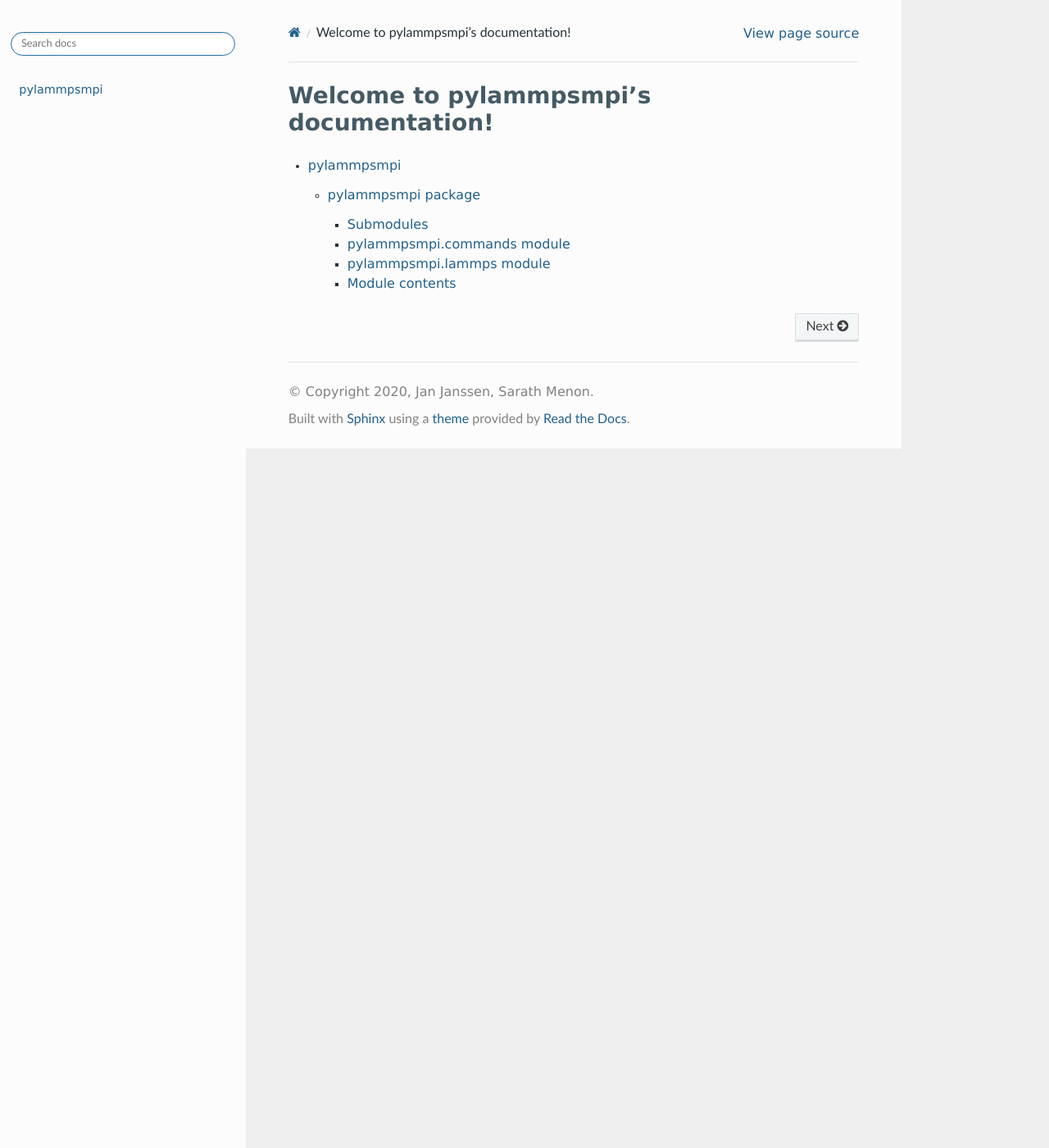
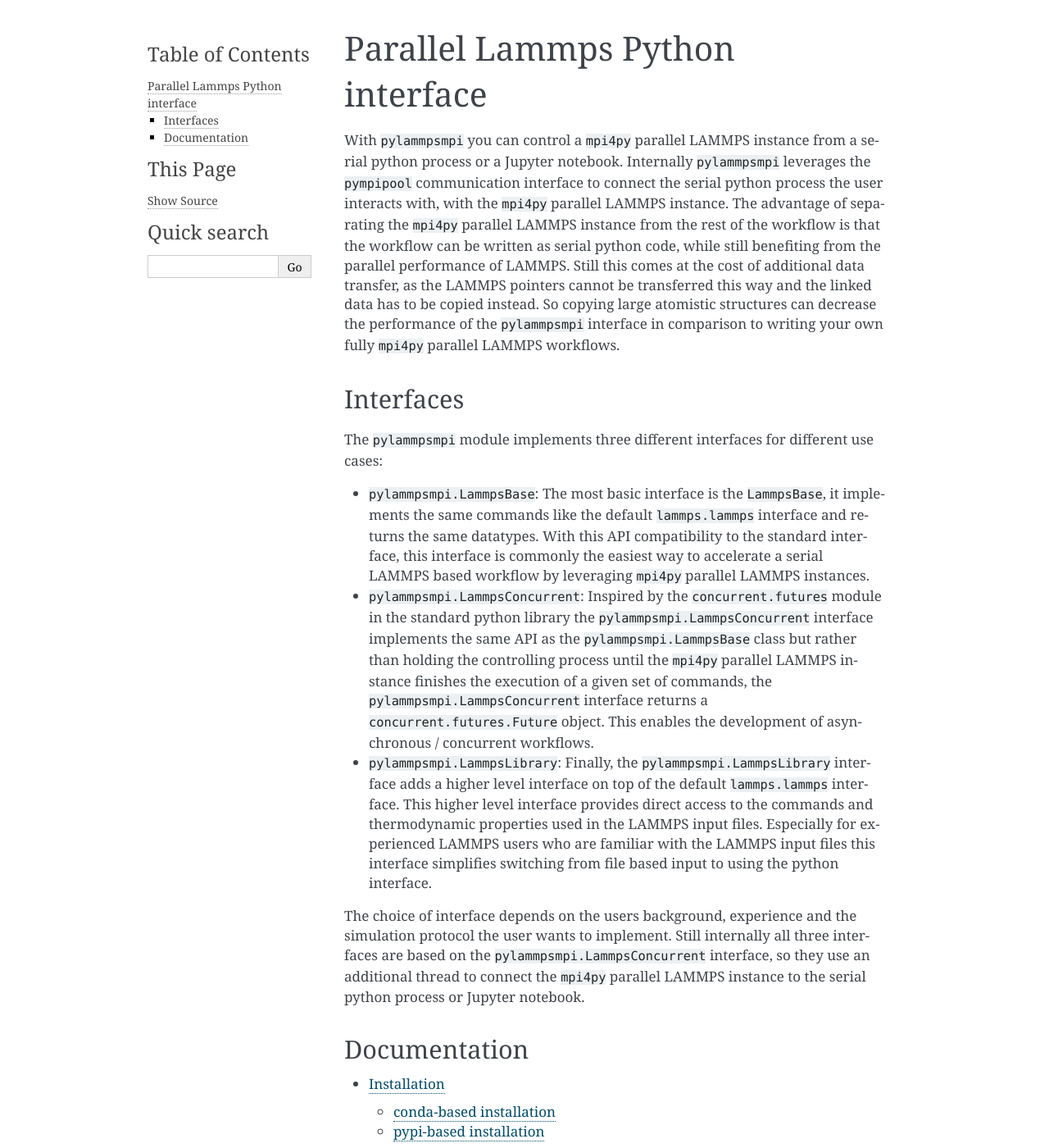
Before and after one commit to pyiron/pylammpsmpi, a Sphinx documentation site: the page built from docs/source/index.rst, in a window 1280 px wide and 1400 px high. Shown: the whole window at 82% size. Built offline with Sphinx 7.4.7, drawn with Linux system fonts in a browser that asks for light colours; the version number could not be read and is left out; some of the changed text lies outside the part shown.

Commit message:
Add a first version of a new sphinx based documentation

```diff
--- a/docs/_static/theme_extra.css
+++ /dev/null
@@ -1,66 +0,0 @@
-.wy-side-nav-search, .wy-nav-top {
-background: #FCFCFC;
-}
-.wy-nav-side {
-background: #FCFCFC;
-}
-.rst-versions .rst-current-version {
-background: #FCFCFC;
-}
-
-body {
-  color: #263238;
-}
-
-h1 {
-  color: #455A64;
-}
-
-h2 {
-  color: #455A64;
-}
-
-h3 {
-  color: #455A64;
-}
-
-h4 {
-  color: #455A64;
-}
-
-a:link {
-  color: #21618C;
-}
-
-/* visited link */
-a:visited {
-  color: #633974;
-}
-
-/* mouse over link */
-a:hover {
-  text-decoration: underline;
-}
-
-/* selected link */
-a:active {
-  color: blue;
-}
-
-p {
-  font-family: "Verdana", Verdana, sans-serif;
-}
-
-li a, h1, h2, h3, h4 {
-  font-family: "Verdana", Verdana, sans-serif;
-}
-
-li a:hover {
-  background-color: #B0BEC5;
-  color: #263238;
-}
-
-li a:hover:not(.active) {
-  background-color: #B0BEC5;
-  color: #263238;
-}
--- a/docs/requirements.txt
+++ /dev/null
@@ -1 +0,0 @@
-sphinx_rtd_theme
--- a/docs/source/conf.py
+++ b/docs/source/conf.py
@@ -1,87 +1,34 @@
 # Configuration file for the Sphinx documentation builder.
 #
-# This file only contains a selection of the most common options. For a full
-# list see the documentation:
+# For the full list of built-in configuration values, see the documentation:
 # https://www.sphinx-doc.org/en/master/usage/configuration.html
 
-# -- Path setup --------------------------------------------------------------
+# -- Project information -----------------------------------------------------
+# https://www.sphinx-doc.org/en/master/usage/configuration.html#project-information
 
-# If extensions (or modules to document with autodoc) are in another directory,
-# add these directories to sys.path here. If the directory is relative to the
-# documentation root, use os.path.abspath to make it absolute, like shown here.
-#
-import os
-import sys
-import sphinx_rtd_theme
-
-sys.path.insert(0, os.path.abspath('../../'))
-
-# -- Project information -----------------------------------------------------
-
-project = 'pylammpsmpi'
+project = 'pympipool'
 copyright = '2020, Jan Janssen, Sarath Menon'
 author = 'Jan Janssen, Sarath Menon'
 
-# The full version, including alpha/beta/rc tags
-release = '0.0.1'
+# -- General configuration ---------------------------------------------------
+# https://www.sphinx-doc.org/en/master/usage/configuration.html#general-configuration
 
+extensions = ["myst_parser", 'sphinx.ext.autodoc', 'sphinx.ext.napoleon']
 
-# -- General configuration ---------------------------------------------------
-
-# Add any Sphinx extension module names here, as strings. They can be
-# extensions coming with Sphinx (named 'sphinx.ext.*') or your custom
-# ones.
-extensions = [
-    'sphinx.ext.autodoc',
-    'sphinx.ext.coverage',
-    'sphinx.ext.mathjax',
-    'sphinx.ext.viewcode',
-    'sphinx.ext.githubpages',
-    'sphinx.ext.napoleon',
-    'sphinx_rtd_theme',
-]
-
-# Add any paths that contain templates here, relative to this directory.
-templates_path = ['../_templates']
-
-# List of patterns, relative to source directory, that match files and
-# directories to ignore when looking for source files.
-# This pattern also affects html_static_path and html_extra_path.
+templates_path = ['_templates']
 exclude_patterns = []
 
 
+
 # -- Options for HTML output -------------------------------------------------
+# https://www.sphinx-doc.org/en/master/usage/configuration.html#options-for-html-output
 
-# The theme to use for HTML and HTML Help pages.  See the documentation for
-# a list of builtin themes.
-#
-html_theme = 'sphinx_rtd_theme'
-#html_theme_path = [sphinx_rtd_theme.get_html_theme_path()]
+html_theme = 'alabaster'
+html_static_path = ['_static']
 
-html_logo = "../_static/pyiron_logo.png"
-html_theme_options = {
-    'logo_only' : True,
-    'canonical_url' : 'https://pylammpsmpi.readthedocs.io/',
-}
 
-html_extra_path = ['../_static']
+# -- Generate API documentation ----------------------------------------------
+# https://www.sphinx-doc.org/en/master/man/sphinx-apidoc.html
 
-source_suffix = '.rst'
-
-# The master toctree document.
-master_doc = 'index'
-pygments_style = None
-
-html_static_path = ['../_static']
-def setup(app):
-    app.add_stylesheet("theme_extra.css")
-
-latex_documents = [
-    (master_doc, 'pylammpsmpi.tex', u'pylammpsmpi Documentation',
-     u'Sarath Menon, Jan Janssen', 'manual'),
-]
-
-man_pages = [
-    (master_doc, 'pylammpsmpi', u'pylammpsmpi Documentation',
-     [author], 1)
-]
+from sphinx.ext.apidoc import main
+main(['-e', '-o', 'apidoc', '../../pympipool/', '--force'])
--- a/docs/source/index.rst
+++ b/docs/source/index.rst
@@ -3,9 +3,46 @@
    You can adapt this file completely to your liking, but it should at least
    contain the root `toctree` directive.
 
-Welcome to pylammpsmpi's documentation!
-=======================================
+Parallel Lammps Python interface
+================================
+With :code:`pylammpsmpi` you can control a :code:`mpi4py` parallel LAMMPS instance from a serial python process or a
+Jupyter notebook. Internally :code:`pylammpsmpi` leverages the :code:`pympipool` communication interface to connect the
+serial python process the user interacts with, with the :code:`mpi4py` parallel LAMMPS instance. The advantage of
+separating the :code:`mpi4py` parallel LAMMPS instance from the rest of the workflow is that the workflow can be written
+as serial python code, while still benefiting from the parallel performance of LAMMPS. Still this comes at the cost of
+additional data transfer, as the LAMMPS pointers cannot be transferred this way and the linked data has to be copied
+instead. So copying large atomistic structures can decrease the performance of the :code:`pylammpsmpi` interface in
+comparison to writing your own fully :code:`mpi4py` parallel LAMMPS workflows.
+
+Interfaces
+----------
+The :code:`pylammpsmpi` module implements three different interfaces for different use cases:
+
+* :code:`pylammpsmpi.LammpsBase`: The most basic interface is the :code:`LammpsBase`, it implements the same commands
+  like the default :code:`lammps.lammps` interface and returns the same datatypes. With this API compatibility to the
+  standard interface, this interface is commonly the easiest way to accelerate a serial LAMMPS based workflow by
+  leveraging :code:`mpi4py` parallel LAMMPS instances.
+* :code:`pylammpsmpi.LammpsConcurrent`: Inspired by the :code:`concurrent.futures` module in the standard python library
+  the :code:`pylammpsmpi.LammpsConcurrent` interface implements the same API as the :code:`pylammpsmpi.LammpsBase` class
+  but rather than holding the controlling process until the :code:`mpi4py` parallel LAMMPS instance finishes the
+  execution of a given set of commands, the :code:`pylammpsmpi.LammpsConcurrent` interface returns a
+  :code:`concurrent.futures.Future` object. This enables the development of asynchronous / concurrent workflows.
+* :code:`pylammpsmpi.LammpsLibrary`: Finally, the :code:`pylammpsmpi.LammpsLibrary` interface adds a higher level
+  interface on top of the default :code:`lammps.lammps` interface. This higher level interface provides direct access to
+  the commands and thermodynamic properties used in the LAMMPS input files. Especially for experienced LAMMPS users who
+  are familiar with the LAMMPS input files this interface simplifies switching from file based input to using the python
+  interface.
+
+The choice of interface depends on the users background, experience and the simulation protocol the user wants to
+implement. Still internally all three interfaces are based on the :code:`pylammpsmpi.LammpsConcurrent` interface, so
+they use an additional thread to connect the :code:`mpi4py` parallel LAMMPS instance to the serial python process or
+Jupyter notebook.
+
+Documentation
+-------------
 
 .. toctree::
 
-    modules
+    installation
+    interfaces
+    development
```
Also changed, not shown: docs/_static/default.css (deleted, +0 -26 lines), docs/source/development.md (added, +6 -0 lines), docs/source/installation.md (added, +26 -0 lines), docs/source/interfaces.md (added, +247 -0 lines), docs/source/modules.rst (deleted, +0 -7 lines), docs/source/pylammpsmpi.rst (deleted, +0 -30 lines), 2 other files.
